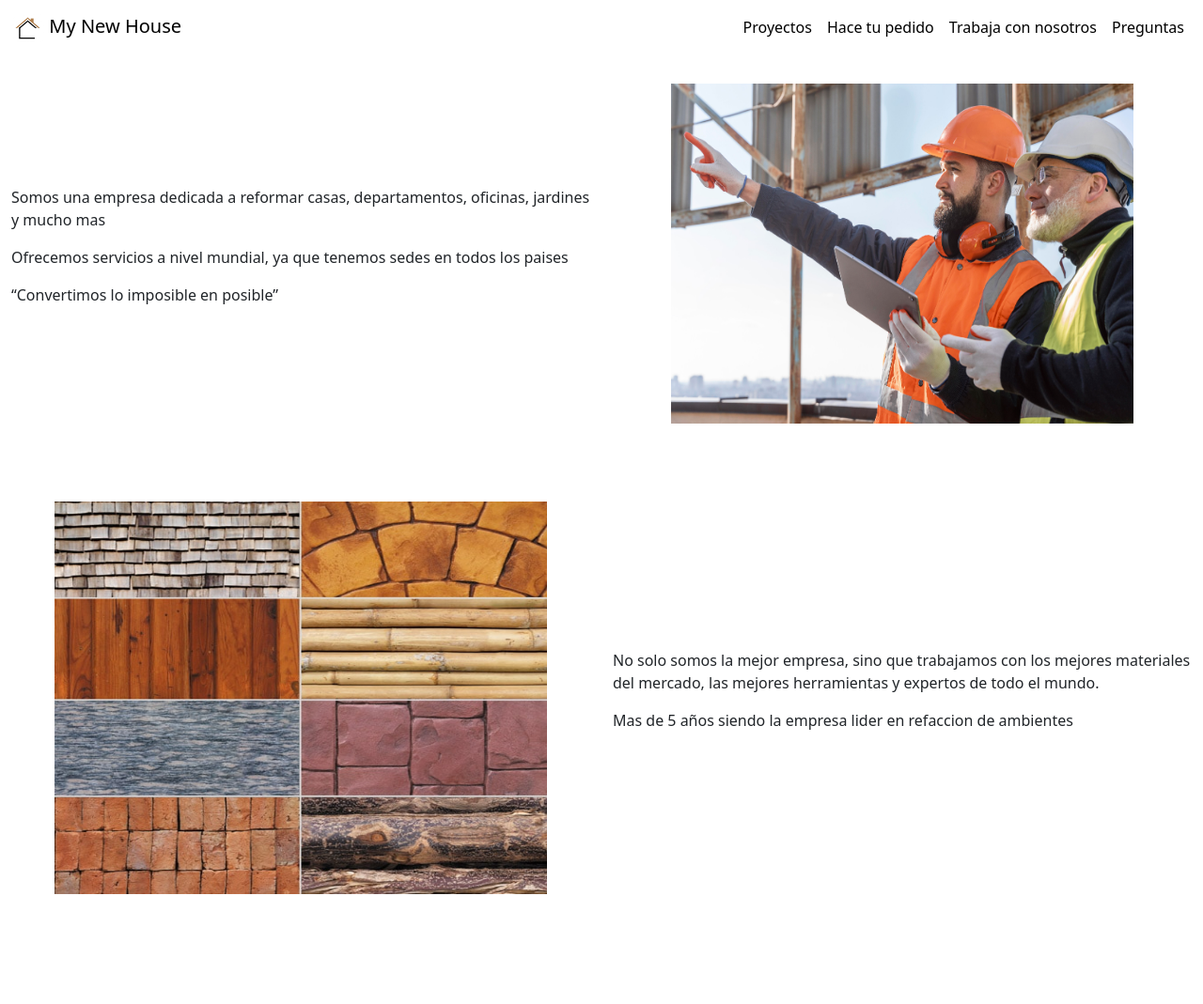
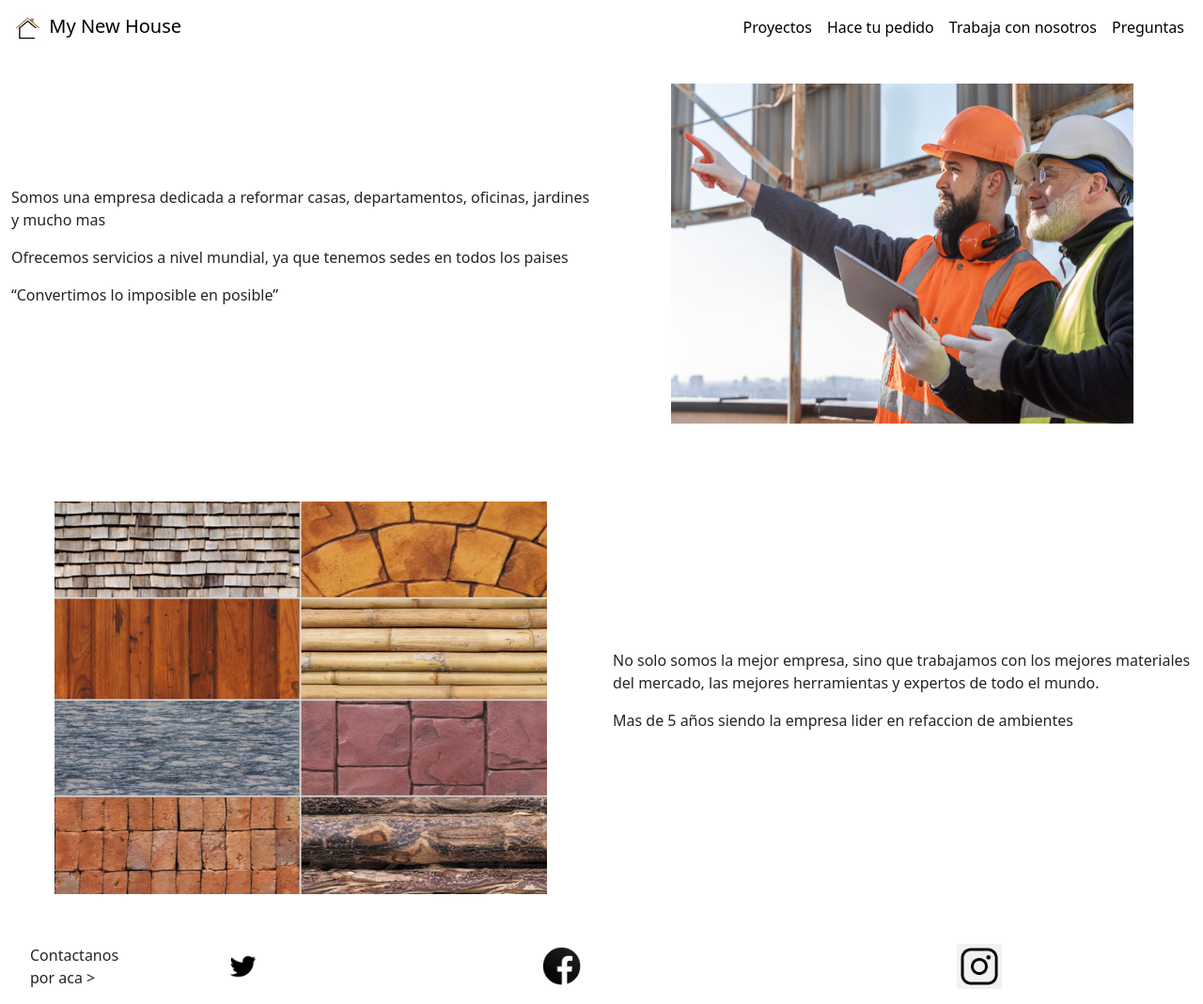
Before and after one commit to ElTomyy/PreEntrega3-Irigoyen, a plain HTML site: page index.html in a window 1280 px wide. Shown: the whole page at 94% size. Before the commit the page ends 1005 px from the top, so only its background shows below. Drawn offline with Linux system fonts and the light colour scheme.

Commit message:
Feat footer previsorio

```diff
--- a/css/style.css
+++ b/css/style.css
@@ -30,6 +30,19 @@
     box-shadow: none;
 }
 
+.footer__img{
+    width: 10%;
+    height: auto;
+}
+
+.footer__list{
+    list-style-type: none;
+}
+
+.footer__list li{
+    display: flex;
+    justify-content: center;
+}
 /* .header__content{
     height: calc(100vh - 60px);
 } */
--- a/index.html
+++ b/index.html
@@ -75,5 +75,15 @@
 
   </main>
     <script src="js/bootstrap.bundle.min.js"></script>
+    <footer>
+      <div>
+        <ul class="footer__list d-flex align-items-center justify-content-center">
+          <li>Contactanos por aca ></li>
+          <li><a href="#"></a><img class="img-fluid footer__img" src="assets/images/Logo-twitter.png" alt="Logo twitter"></li>
+          <li><a href="#"></a><img class="img-fluid footer__img" src="assets/images/Logo-facebook.jpg" alt="Logo facebook"></li>
+          <li><a href="#"></a><img class="img-fluid footer__img" src="assets/images/logo-instagram.png" alt="Logo instagram"></li>
+        </ul>
+      </div>
+    </footer>
 </body>
 </html>
```
Also changed, not shown: assets/images/Logo-facebook.jpg (added), assets/images/Logo-twitter.png (added), assets/images/logo-instagram.png (added).
